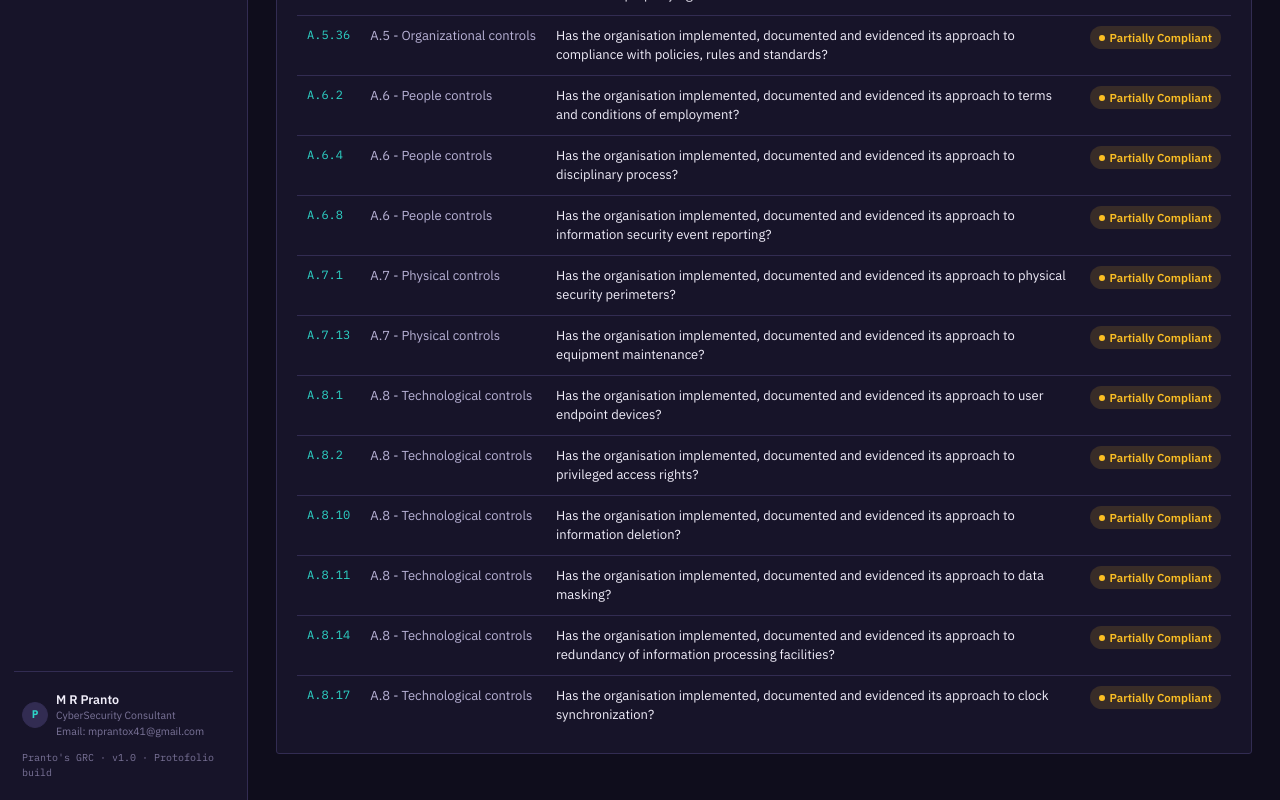
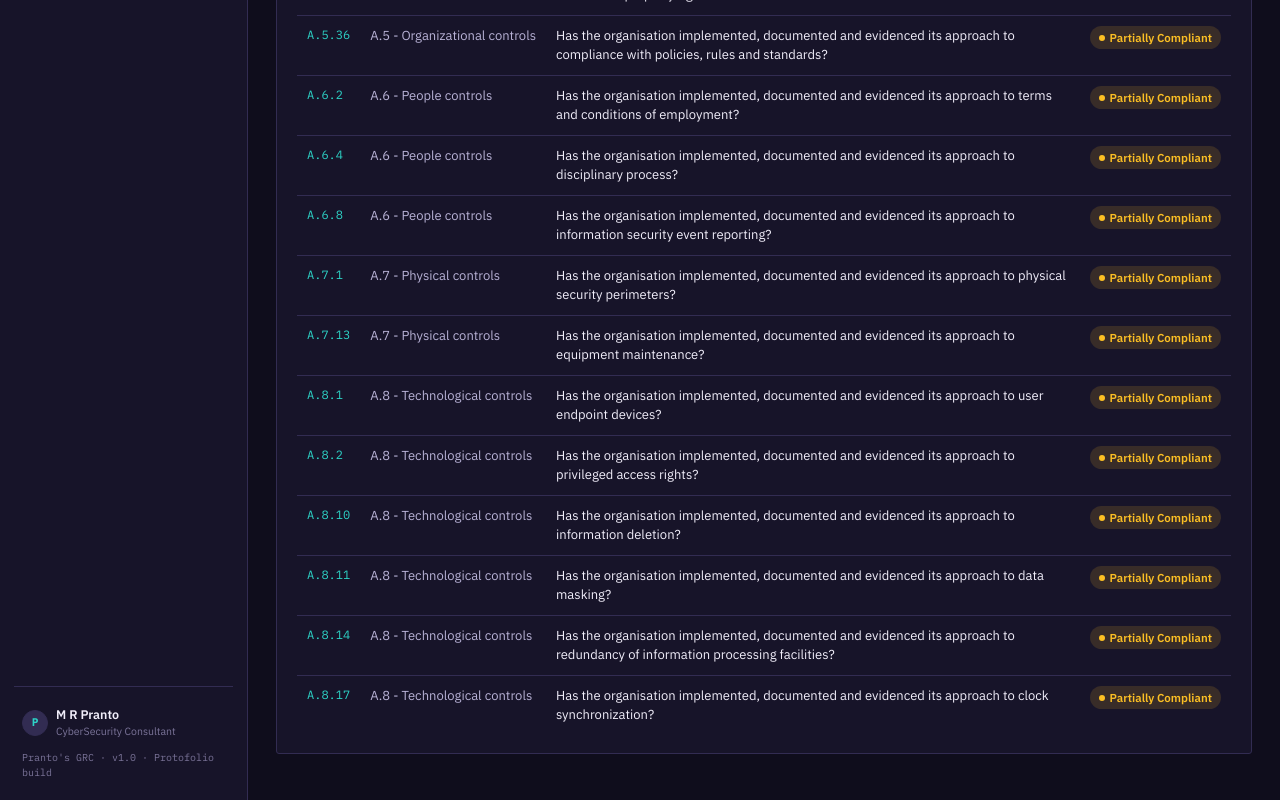
Before and after one commit to mizanpranto/ISO-IEC-27001-2022-compliance-register, a plain HTML site: page index.html in a window 1280 px wide. Shown: the part 3292-4092 px from the top of the page. Drawn offline with Linux system fonts and the light colour scheme.

Commit message:
Update index.html

```diff
--- a/index.html
+++ b/index.html
@@ -66,7 +66,6 @@
         <div>
           <div class="author-name">M R Pranto</div>
           <div class="author-role">CyberSecurity Consultant </div>
-          <div class="author-role"> Email: mprantox41@gmail.com </div>
         </div>
       </div>
       <div class="version-tag">Pranto's GRC · v1.0 · Protofolio build</div>
```
